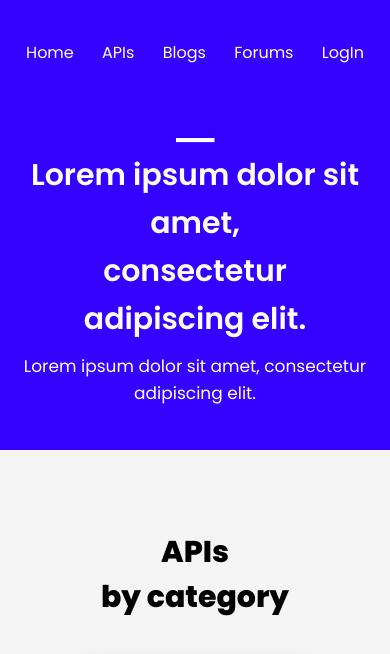
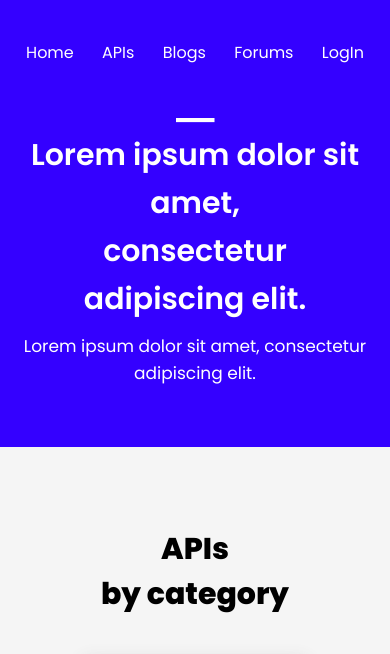
Before and after one commit to purwar1997/portfolio-project-9, a plain HTML site: page index.html in a window 390 px wide. Shown: the top 654 px of the page. Drawn offline with Linux system fonts and the light colour scheme.

Commit message:
updated readme file

```diff
--- a/css/media-query.css
+++ b/css/media-query.css
@@ -1,6 +1,6 @@
 @media (max-width: 1200px) {
   header {
-    height: 450px;
+    height: auto;
   }
 
   .header-image {
@@ -11,7 +11,8 @@
     float: none;
     text-align: center;
     margin-left: 0;
-    padding: 0px 20px;
+    margin-top: 0;
+    padding: 40px 20px 60px 20px;
   }
 
   .api-heading {
```
Also changed, not shown: previews/Screenshot (117).png (added), previews/Screenshot (118).png (added), previews/Screenshot (119).png (added), previews/Screenshot (120).png (added), 1 other file.
